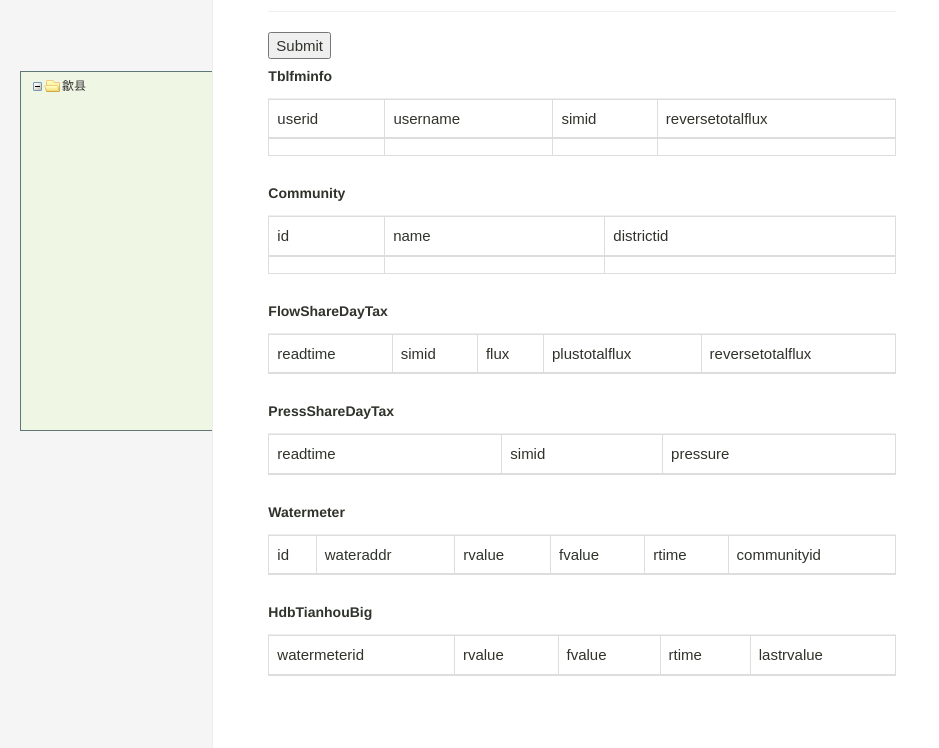
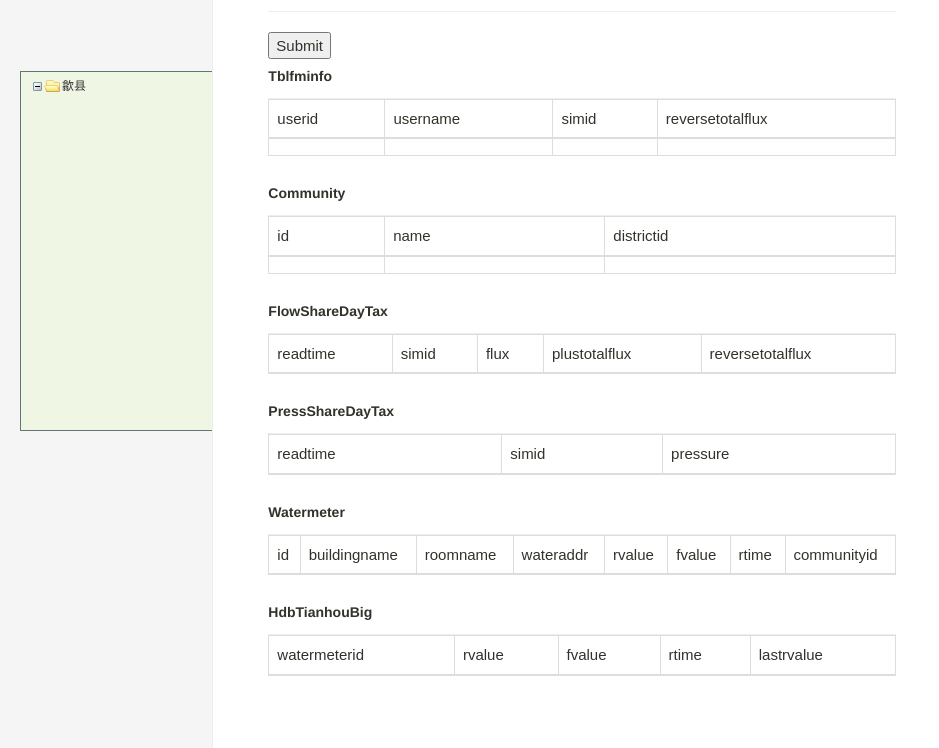
Before and after one commit to apengok/leakage, a Django app: page /dma/getmeter/1/ in a window 1280 px wide. Shown: the part 52-800 px from the top of the page, without its empty margins (0-939 px from the left). Run offline with Django 3.2, Linux system fonts and the light colour scheme; data that the repository does not hold is empty; parts of the project's set-up code (start-up, migrations or seed data) failed here and were passed over; some libraries are stand-ins or nearby versions.

Commit message:
view ems

```diff
--- a/dma/templates/dma/home.html
+++ b/dma/templates/dma/home.html
@@ -130,6 +130,8 @@
         <thead>
             <tr>
                 <th>id</th>
+                <th>buildingname</th>
+                <th>roomname</th>
                 <th>wateraddr</th>
                 <th>rvalue</th>
                 <th>fvalue</th>
@@ -141,6 +143,8 @@
         {% for wm in object_list %}
             <tr>
                 <td>{{ wm.id }}</td>
+                <td>{{ wm.buildingname }}</td>
+                <td>{{ wm.roomname }}</td>
                 <td>{{ wm.wateraddr }}</td>
                 <td>{{ wm.rvalue }}</td>
                 <td>{{ wm.fvalue }}</td>
--- a/dma/urls.py
+++ b/dma/urls.py
@@ -1,8 +1,9 @@
+
 from django.conf import settings
 from django.conf.urls.static import static
 from django.conf.urls import url
 from . import views
-from .view_ems import WatermeterView
+from .view_ems import WatermeterView,WatermeterBldView
 
 import mptt_urls
 
@@ -12,6 +13,7 @@ urlpatterns = [
 
 
     url(r'^getmeter/(?P<loc>\d+)/$',WatermeterView.as_view()),
+    url(r'^getmeter/(?P<loc>\d+)/(?P<bld>\d+)/$',WatermeterView.as_view()),
     #url(r'^some/(?P<slug>[\w-]+)/$',Modelclass.as_view()),
 
     url(r'^dma_manage/',views.dma_manage,name='dma_manage'),
--- a/dma/utils.py
+++ b/dma/utils.py
@@ -1,3 +1,6 @@
+import string
+import random
+
 from django.utils.text import slugify
 
 
--- a/dma/view_ems.py
+++ b/dma/view_ems.py
@@ -15,6 +15,7 @@ from .forms import FilterForm
 from .fusioncharts import FusionCharts
 from django.views import View
 from django.views.generic import TemplateView,ListView
+
 
 class WatermeterView(ListView):
 	template_name = 'dma/home.html'
@@ -38,3 +39,36 @@ class WatermeterView(ListView):
 		loc_id = self.kwargs.get("loc")
 		obj = get_object_or_404(Watermeter,communityid=int(loc))
 		return obj
+
+
+class WatermeterBldView(ListView):
+	template_name = 'dma/home.html'
+
+	def get_queryset(self):
+		print self.kwargs
+		loc = self.kwargs.get('loc')
+		bld = self.kwargs.get('bld')
+
+		bl = Watermeter.objects.filter(id=int(bld)).first()
+		bldname=bl.buildingname
+
+		if loc:
+			queryset = Watermeter.objects.filter(communityid=int(loc),buildingname_iexact=bldname)
+		else:
+			queryset = Watermeter.objects.none()
+		return queryset
+
+	def get_context_data(self,*args,**kwargs):
+		print self.kwargs
+		context = super(WatermeterView,self).get_context_data(*args,**kwargs)
+		print context
+		return context
+
+	def get_object(self,*args,**kwargs):
+		loc_id = self.kwargs.get("loc")
+		bld = self.kwargs.get('bld')
+
+		bl = Watermeter.objects.filter(id=int(bld)).first()
+		bldname=bl.buildingname
+		obj = get_object_or_404(Watermeter,communityid=int(loc),buildingname_iexact=bldname)
+		return obj
--- a/dma/views.py
+++ b/dma/views.py
@@ -237,11 +237,17 @@ def getztree(request):
         for c in comity:
             tmp1={}
             tmp1['name'] = c.name
-            wt = Watermeter.objects.filter(communityid=c.id)
-            wns = set([w.buildingname for w in wt])
+            wt = Watermeter.objects.filter(communityid=c.id).distinct('buildingname')
+            #wns = set([w.buildingname for w in wt])
             tmp1['url'] = "/dma/getmeter/"+str(c.id)
             tmp1['target'] = "_self"
-            tmp1['children'] = [{'name':s} for s in wns]
+            tmp1['children'] = [] #[{'name':s} for s in wns]
+            for w in wt:
+                tmp2 = {}
+                tmp2['name'] = w.buildingname
+                tmp2['url'] = "/dma/getmeter/{0}/{1}".format(str(c.id),w.id)
+                tmp2['target'] = "_self"
+                tmp1['children'].append(tmp2)
             tmp['children'].append(tmp1)
         #comity_list = [{'name':c.name} for c in comity]
         #tmp['children']=comity_list
```
